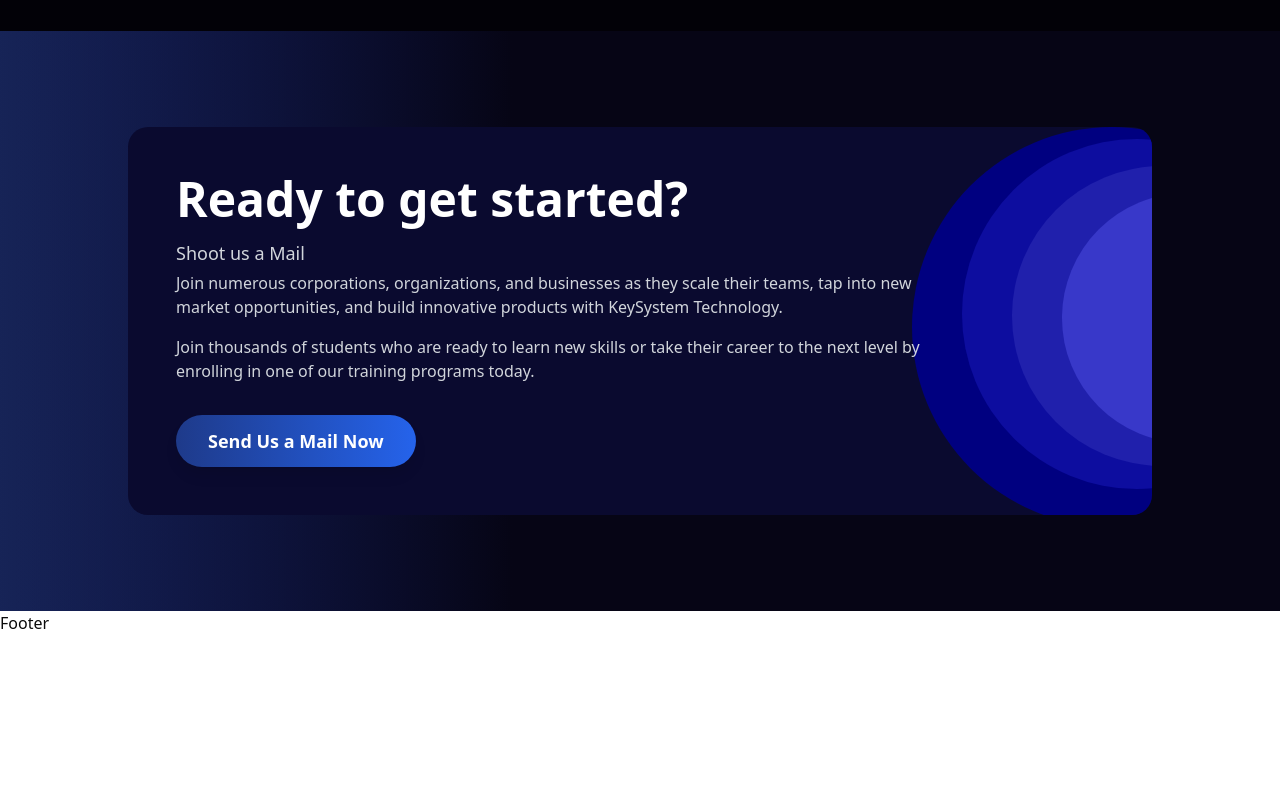
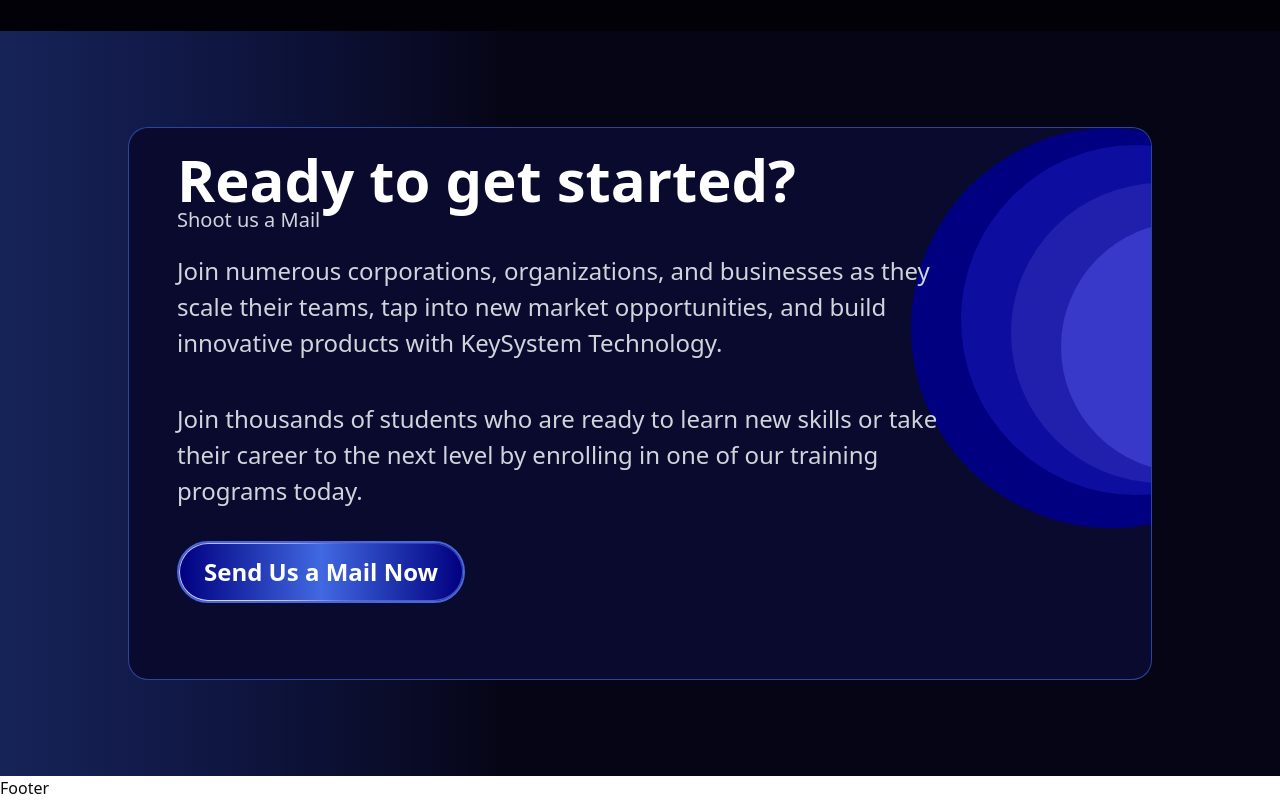
Before and after one commit to Jamilamasa/keysystem-frontend, a React (Vite) app: page / in a window 1280 px wide. Shown: the part 8577-9377 px from the top of the page. Before the commit the page ends 9212 px from the top, so only its background shows below. Built offline with nearby package versions, Linux system fonts and the light colour scheme.

Commit message:
feat(callToAction): complete section

```diff
--- a/src/pages/home/sections/CallToAction.tsx
+++ b/src/pages/home/sections/CallToAction.tsx
@@ -1,32 +1,38 @@
+import { MagicButtonLink } from "@/components/ui/MagicButton";
 
 const CallToAction = () => {
   return (
     <section className="relative bg-gradient-to-r from-[#4169E14A] to-40% to-[#060515] text-white px-6 py-16 lg:py-24">
-      <div className="relative max-w-5xl mx-auto bg-[#0A0A2F] rounded-[20px] px-6 py-12 lg:px-12 overflow-hidden">
+      <div className="relative max-w-5xl mx-auto bg-[#0A0A2F] rounded-[20px] px-6  lg:px-12 overflow-hidden border border-[#4169E19E]">
         {/* Gradient circle effect */}
         <div className="absolute -right-40 top-[0%] w-[400px] h-[400px] rounded-full bg-[#000080] z-0 pointer-events-none" />
         <div className="absolute -right-40 top-[3%] w-[350px] h-[350px] rounded-full bg-[#0D0D9F] z-0 pointer-events-none" />
         <div className="absolute -right-40 top-[10%] w-[300px] h-[300px] rounded-full bg-[#2020AC] z-0 pointer-events-none" />
         <div className="absolute -right-40 top-[17%] w-[250px] h-[250px] rounded-full bg-[#3838C9] z-0 pointer-events-none" />
-
         {/* Content */}
-        <div className="relative z-10 max-w-3xl">
-          <h2 className="text-3xl lg:text-5xl font-bold mb-4">Ready to get started?</h2>
-          <p className="text-lg text-gray-300 mb-1">Shoot us a Mail</p>
-          <p className="text-sm lg:text-base text-gray-300 mb-4">
-            Join numerous corporations, organizations, and businesses as they scale their teams, tap into new market opportunities, and build innovative products with KeySystem Technology.
+        <div className="relative z-10 max-w-3xl pt-[34px]">
+          <h1 className="text-3xl lg:text-[57.99px] font-bold mb-[8px]">
+            Ready to get started?
+          </h1>
+          <p className="text-lg lg:text-[20px] text-gray-300 mb-[19px]">
+            Shoot us a Mail
           </p>
-          <p className="text-sm lg:text-base text-gray-300 mb-8">
-            Join thousands of students who are ready to learn new skills or take their career to the next level by enrolling in one of our training programs today.
+          <p className="text-sm lg:text-[24px] text-gray-300 mb-10 leading-[150%]">
+            Join numerous corporations, organizations, and businesses as they
+            scale their teams, tap into new market opportunities, and build
+            innovative products with KeySystem Technology.
           </p>
-
-          {/* Button */}
-          <a
+          <p className="text-sm lg:text-[24px] text-gray-300 mb-8 leading-[150%]">
+            Join thousands of students who are ready to learn new skills or take
+            their career to the next level by enrolling in one of our training
+            programs today.
+          </p>
+          <MagicButtonLink
+            title="Send Us a Mail Now"
             href="mailto:info@keysystem.com"
-            className="inline-block px-8 py-3 text-lg font-semibold rounded-full bg-gradient-to-r from-[#1E3A8A] to-[#2563EB] text-white shadow-lg hover:brightness-110 transition"
-          >
-            Send Us a Mail Now
-          </a>
+            variant="default"
+            otherClasses="mb-[76px]"
+          />
         </div>
       </div>
     </section>
```
Lines whose indentation alone changed are shown as unchanged.
